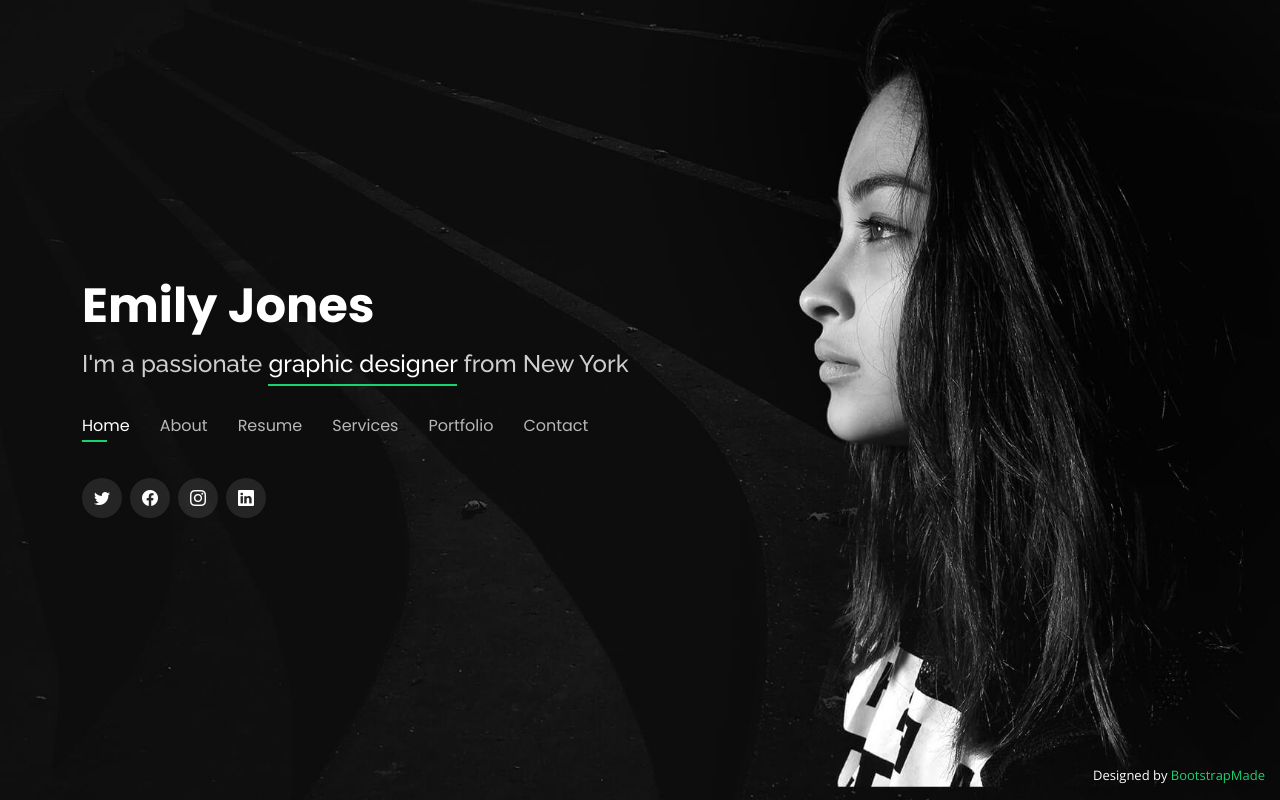
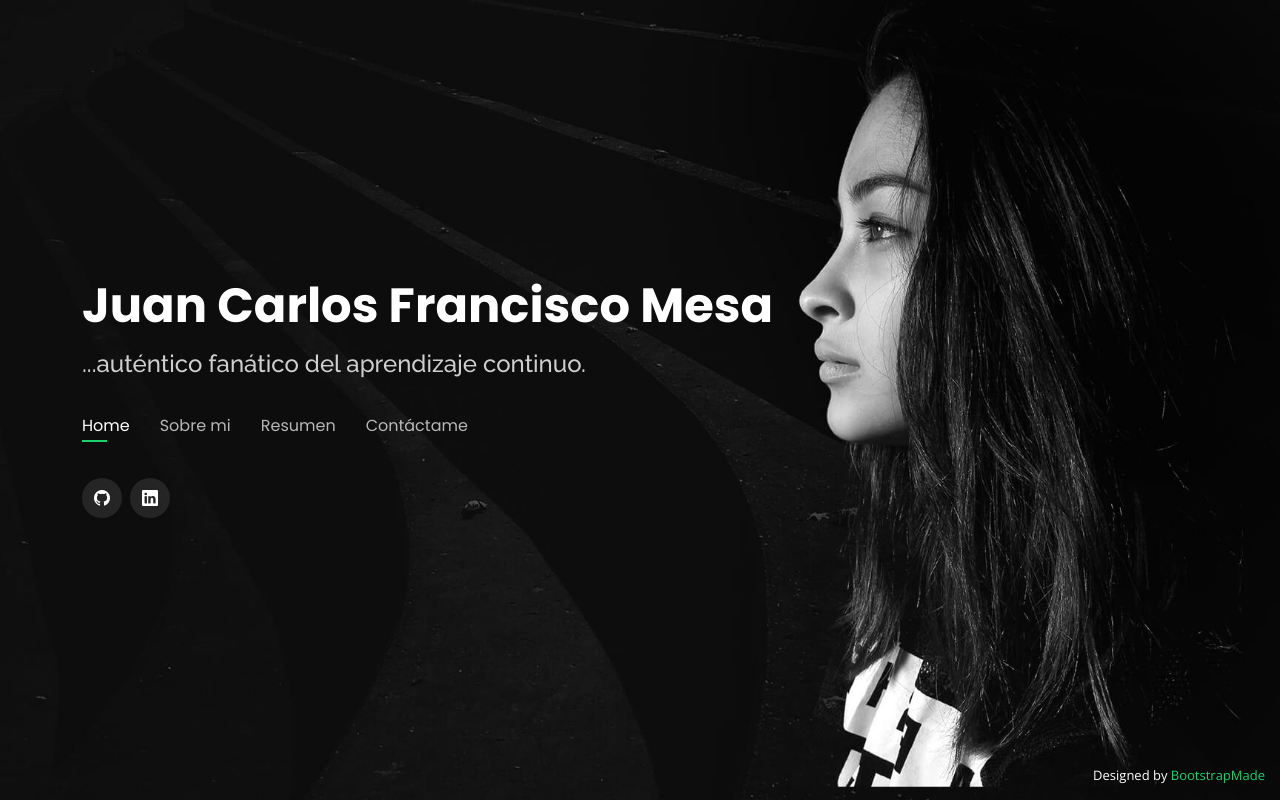
Before and after one commit to jcfr4n/jc_cv, a plain HTML site: page index.html in a window 1280 px wide. Drawn offline with nearby package versions, Linux system fonts and the light colour scheme.

Commit message:
Body header modification

```diff
--- a/index.html
+++ b/index.html
@@ -41,28 +41,28 @@
   <header id="header">
     <div class="container">
 
-      <h1><a href="index.html">Emily Jones</a></h1>
+      <h1><a href="index.html">Juan Carlos Francisco Mesa</a></h1>
       <!-- Uncomment below if you prefer to use an image logo -->
       <!-- <a href="index.html" class="mr-auto"><img src="assets/img/logo.png" alt="" class="img-fluid"></a> -->
-      <h2>I'm a passionate <span>graphic designer</span> from New York</h2>
+      <h2>...auténtico fanático del aprendizaje continuo.</h2>
 
       <nav id="navbar" class="navbar">
         <ul>
           <li><a class="nav-link active" href="#header">Home</a></li>
-          <li><a class="nav-link" href="#about">About</a></li>
-          <li><a class="nav-link" href="#resume">Resume</a></li>
-          <li><a class="nav-link" href="#services">Services</a></li>
-          <li><a class="nav-link" href="#portfolio">Portfolio</a></li>
-          <li><a class="nav-link" href="#contact">Contact</a></li>
+          <li><a class="nav-link" href="#about">Sobre mi</a></li>
+          <li><a class="nav-link" href="#resume">Resumen</a></li>
+          <!-- <li><a class="nav-link" href="#services">Services</a></li> -->
+          <!-- <li><a class="nav-link" href="#portfolio">Portfolio</a></li> -->
+          <li><a class="nav-link" href="#contact">Contáctame</a></li>
         </ul>
         <i class="bi bi-list mobile-nav-toggle"></i>
       </nav><!-- .navbar -->
 
       <div class="social-links">
-        <a href="#" class="twitter"><i class="bi bi-twitter"></i></a>
-        <a href="#" class="facebook"><i class="bi bi-facebook"></i></a>
-        <a href="#" class="instagram"><i class="bi bi-instagram"></i></a>
-        <a href="#" class="linkedin"><i class="bi bi-linkedin"></i></a>
+        <!-- <a href="#" class="twitter"><i class="bi bi-twitter"></i></a> -->
+        <!-- <a href="#" class="facebook"><i class="bi bi-facebook"></i></a> -->
+        <a href="https://github.com/jcfr4n" class="github" target="_blank"><i class="bi bi-github"></i></a>
+        <a href="https://www.linkedin.com/in/juan-carlos-francisco-mesa" class="linkedin" target="_blank"><i class="bi bi-linkedin"></i></a>
       </div>
 
     </div>
```
